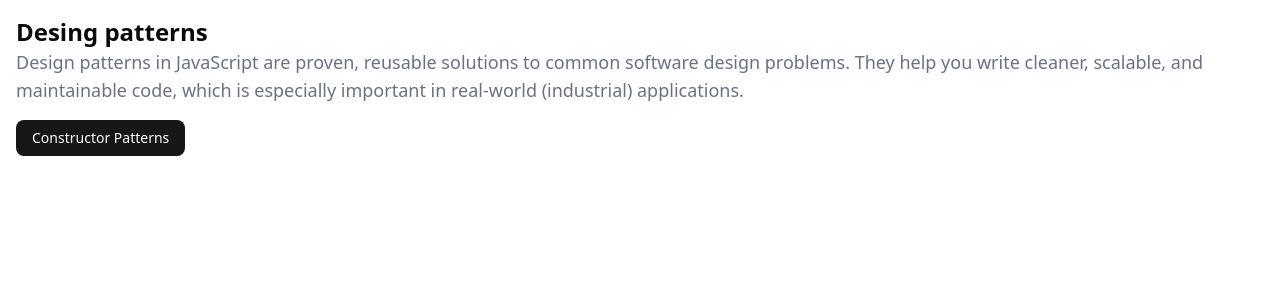
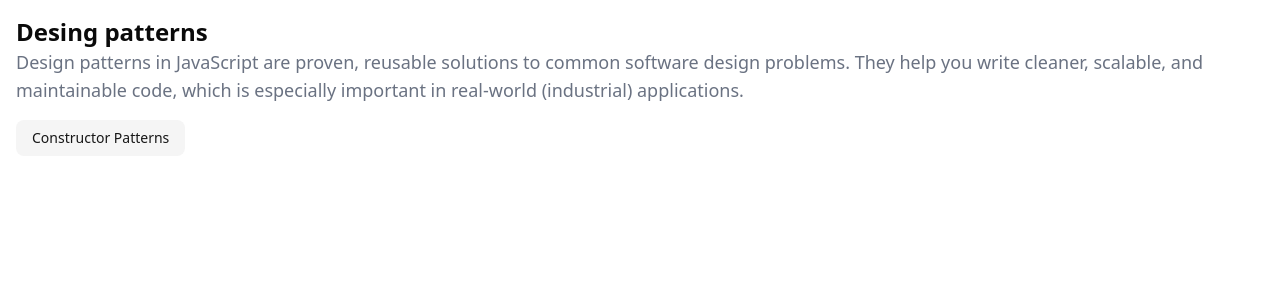
Before and after one commit to hhhiteshhh/js-design-patterns, a Next.js app: page / in a window 1280 px wide. Shown: the top 300 px of the page. Built offline with nearby package versions, Linux system fonts and the light colour scheme.

Commit message:
navbar optimised

```diff
--- a/components/Navbar.tsx
+++ b/components/Navbar.tsx
@@ -1,16 +1,54 @@
+"use client";
 import Link from "next/link";
 import { Button } from "./ui/button";
-
+import { usePathname } from "next/navigation";
+import { ArrowLeftIcon } from "lucide-react";
+interface Pattern {
+  id: number;
+  path: string;
+  name: string;
+}
+const patterns: Pattern[] = [
+  {
+    id: 1,
+    path: "/constructor-patterns",
+    name: "Constructor Patterns",
+  },
+];
 function Navbar() {
+  const pathname = usePathname();
+  const isHome = pathname === "/";
   return (
-    <div className="mt-4">
-      <Link href={"/constructor-patterns"}>
-        <Button>
-          <Link href={"/constructor-patterns"}>Constructor Patterns</Link>
-        </Button>
-      </Link>
+    <div className="mt-4 flex gap-2">
+      {!isHome && <BackButton />}
+      {patterns.map((pattern) => (
+        <LinkButton key={pattern.id} pattern={pattern} />
+      ))}
     </div>
   );
 }
 
 export default Navbar;
+
+function LinkButton({ pattern }: { pattern: Pattern }) {
+  const pathname = usePathname();
+  const isActive = pathname === pattern.path;
+  return (
+    <Link href={pattern.path}>
+      <Button variant={isActive ? "default" : "secondary"}>
+        {pattern.name}
+      </Button>
+    </Link>
+  );
+}
+
+function BackButton() {
+  return (
+    <Link href="/">
+      <Button variant={"outline"}>
+        <ArrowLeftIcon className="w-4 h-4 mr-2" />
+        Back
+      </Button>
+    </Link>
+  );
+}
```
